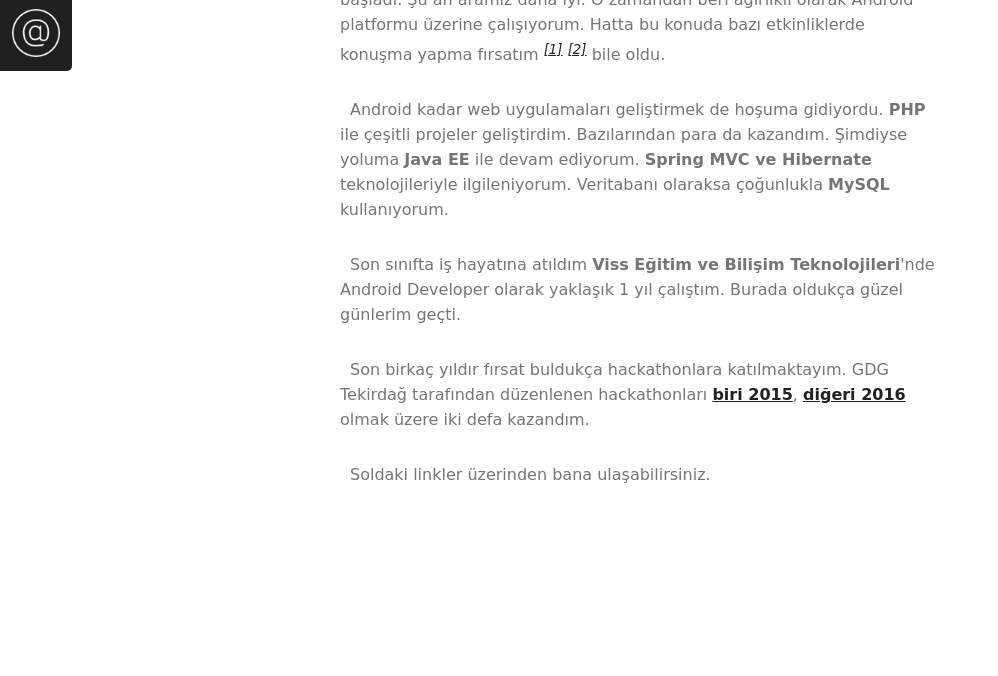
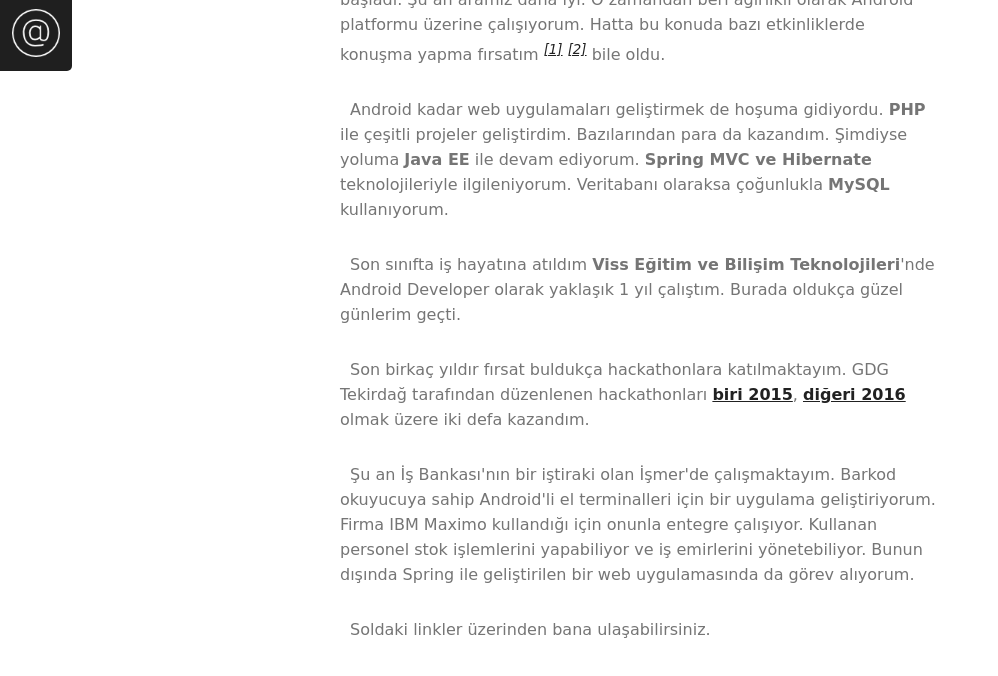
Before and after one commit to ozantas/ozantas.github.io, a plain HTML site: page index.html in a window 1280 px wide. Shown: the part 553-1229 px from the top of the page, without its empty margins (0-998 px from the left). Before the commit the page ends 1090 px from the top, so only its background shows below. Drawn offline with Linux system fonts and the light colour scheme.

Commit message:
Mevcut işimle ilgili bilgileri yazdım

```diff
--- a/index.html
+++ b/index.html
@@ -63,6 +63,11 @@
                     <b>biri 2015</b></a>, <a href="https://www.facebook.com/photo.php?fbid=10208764518004200&set=a.10201737255127020.1073741831.1050057758&type=3" target="_blank"><b>diğeri 2016</b></a> olmak üzere iki defa kazandım.
 
                 </p>
+
+                <p>
+                    Şu an İş Bankası'nın bir iştiraki olan İşmer'de çalışmaktayım. Barkod okuyucuya sahip Android'li el terminalleri için bir uygulama geliştiriyorum. Firma IBM Maximo kullandığı için onunla entegre çalışıyor. Kullanan personel stok işlemlerini yapabiliyor ve iş emirlerini yönetebiliyor. Bunun dışında Spring ile geliştirilen bir web uygulamasında da görev alıyorum.
+                </p>
+
                 <p id="solda">Soldaki linkler üzerinden bana ulaşabilirsiniz.</p>
             </div>
 
```
